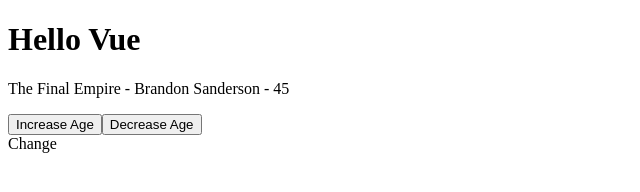
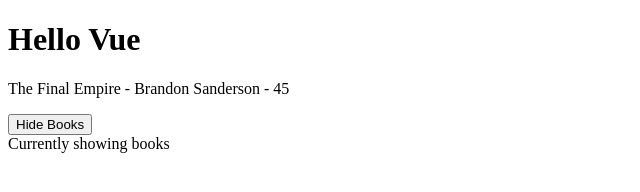
Before and after one commit to Shercosta/vue-net-ninja, a plain HTML site: page index.html in a window 1280 px wide. Shown: the whole page, without its empty margins (0-640 px from the left). Drawn offline with nearby package versions, Linux system fonts and the light colour scheme.

Commit message:
feat: add conditional rendering

```diff
--- a/app.js
+++ b/app.js
@@ -3,14 +3,15 @@
   //   template: "<h2>I am the Template</h2>",
   data() {
     return {
+      showBooks: true,
       title: "The Final Empire",
       author: "Brandon Sanderson",
       age: 45,
     };
   },
   methods: {
-    changeTitle(title) {
-      this.title = title;
+    toggleShowBooks() {
+      this.showBooks = !this.showBooks;
     },
   },
 });
--- a/index.html
+++ b/index.html
@@ -9,11 +9,16 @@
   <body>
     <h1>Hello Vue</h1>
     <div id="app">
-      <p>{{title}} - {{author}} - {{age}}</p>
+      <div v-if="showBooks">
+        <p>{{title}} - {{author}} - {{age}}</p>
+      </div>
 
-      <button v-on:click="age++">Increase Age</button>
-      <button v-on:click="age--">Decrease Age</button>
-      <div @click="changeTitle('Oathbringer')">Change</div>
+      <button @click="toggleShowBooks">
+        <span v-if="showBooks">Hide Books</span>
+        <span v-else>Show Books</span>
+      </button>
+
+      <div v-show="showBooks">Currently showing books</div>
     </div>
     <script src="app.js"></script>
   </body>
```
